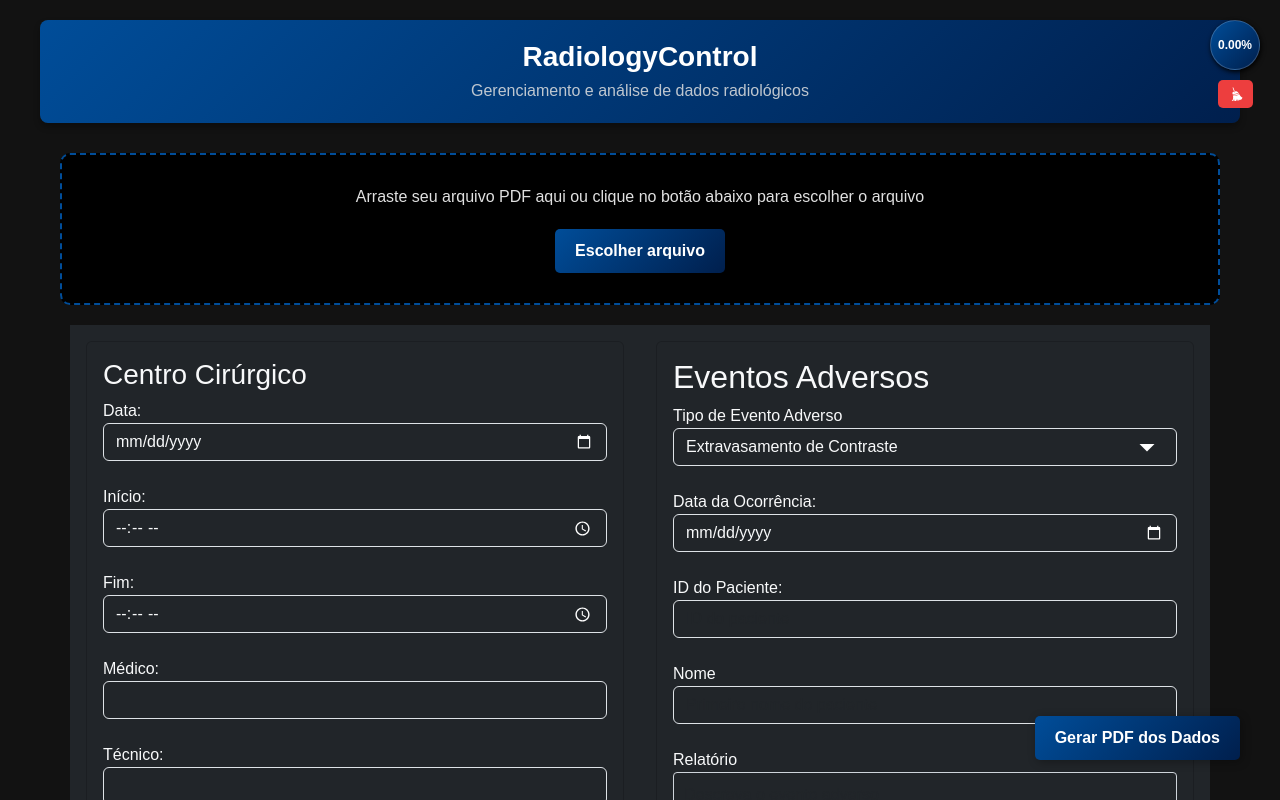
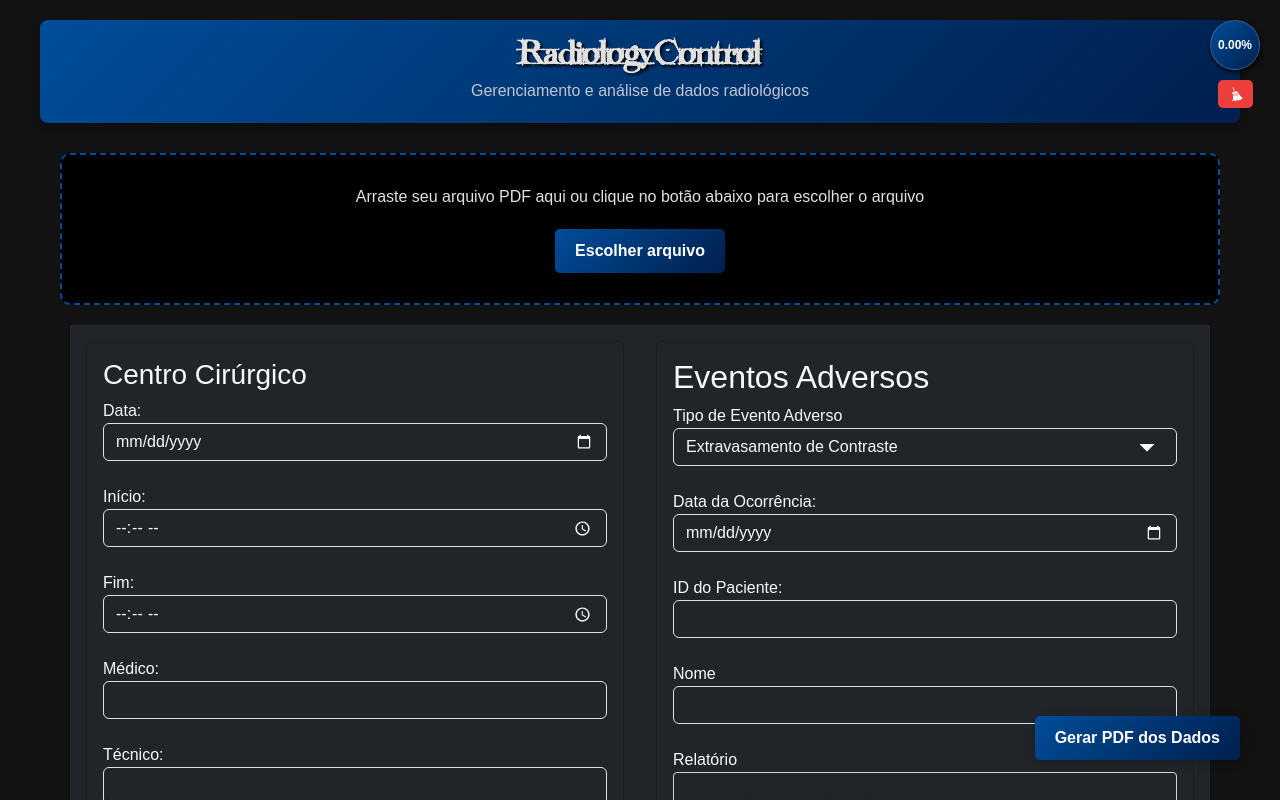
Before and after one commit to kralluz/radiologycontrol, a React (Create React App) app: page / in a window 1280 px wide. Shown: the top 800 px of the page. Built offline with nearby package versions, Linux system fonts and the light colour scheme.

Commit message:
feat: aplica a Logo

```diff
--- a/src/components/Header.css
+++ b/src/components/Header.css
@@ -1,11 +1,20 @@
-/* Header.css */
+@font-face {
+  font-family: 'HandwritingDraft';
+  src: url('/assets/Fonts/handwriting_black_draft/handwriting-black-draft_DEMO.otf') format('truetype');
+  font-weight: normal;
+  font-style: normal;
+}
+
+.logo {
+  font-family: 'HandwritingDraft';
+  text-shadow: 2px 2px 3px rgba(0, 0, 0, 1);
+}
+
 
 #header {
     background: linear-gradient(135deg, #004d99, #001f4d); /* Gradiente de azul escuro */
-    color: #ffffff; /* Texto branco */
     padding: 20px 10px;
     margin-bottom: 30px;
-    font-size: 24px;
     text-align: center;
     box-shadow: 0 4px 6px rgba(0, 0, 0, 0.3); /* Sombra mais acentuada */
     border-radius: 8px;
--- a/src/components/Header.jsx
+++ b/src/components/Header.jsx
@@ -5,8 +5,8 @@ import './Header.css'; // Supondo que você esteja usando um arquivo CSS dedicad
 function Header() {
   return (
     <div id="header">
-      <h1>RadiologyControl</h1>
-      <p>Gerenciamento e análise de dados radiológicos</p>
+      <h1 className='logo'>RadiologyControl</h1>
+      <p className='subtitle'>Gerenciamento e análise de dados radiológicos</p>
     </div>
   );
 }
```
Also changed, not shown: assets/Fonts/handwriting_black_draft/handwriting-black-draft_DEMO.otf (added).
